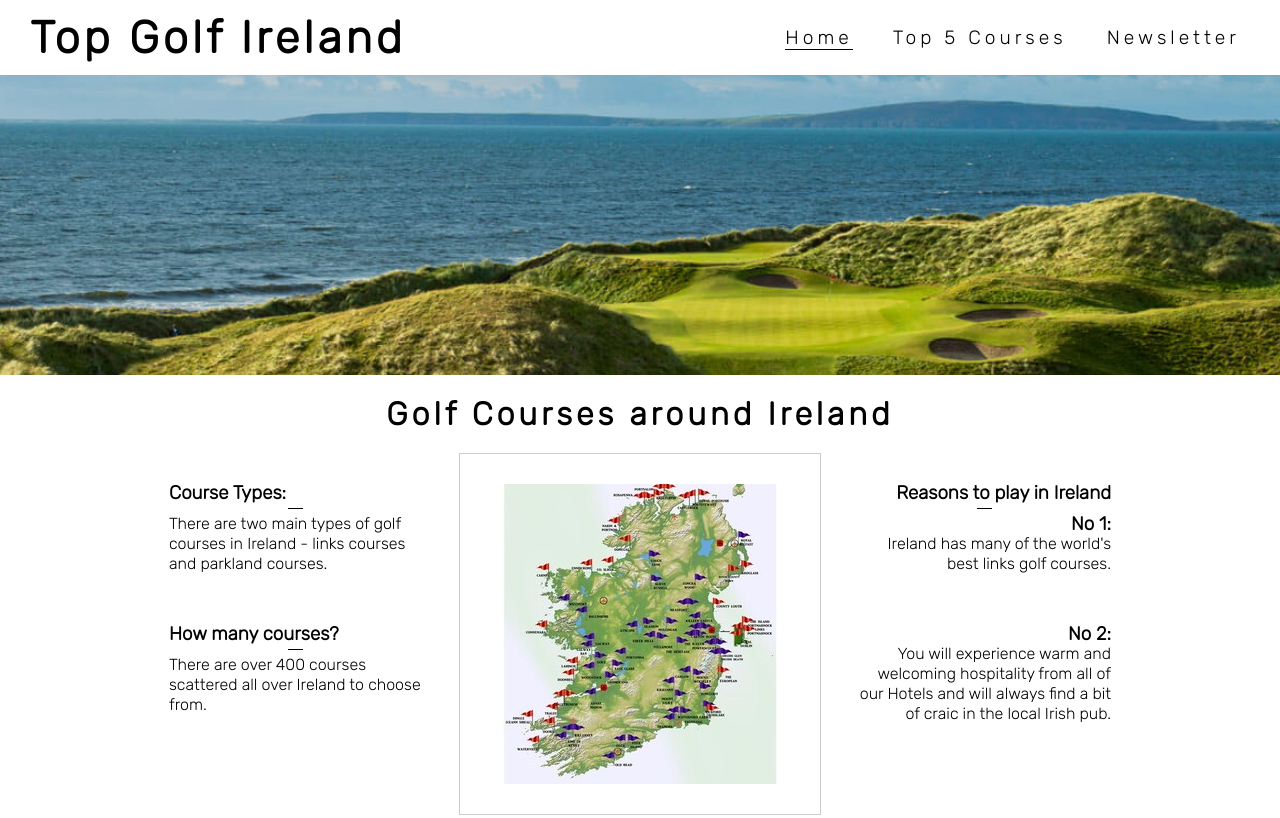
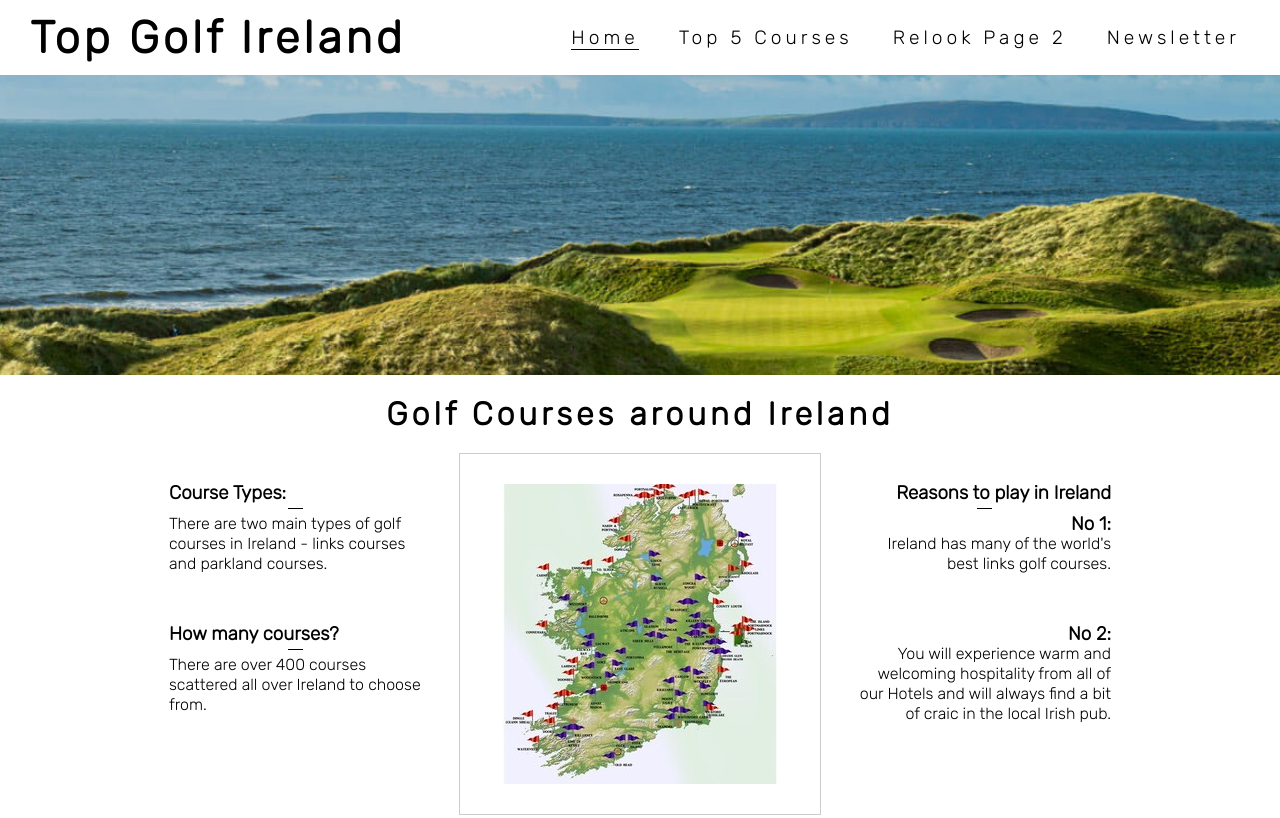
Before and after one commit to JennyDelaney/Portfolio_1_Project, a plain HTML site: page index.html in a window 1280 px wide. Shown: the top 818 px of the page. Drawn offline with Linux system fonts and the light colour scheme.

Commit message:
Add two new pages - newsletter.html and Relook_Top_5 courses.html. Add basic page code to both

```diff
--- a/index.html
+++ b/index.html
@@ -19,6 +19,9 @@
             <ul id="menu">
                 <li>
                     <a href="#">Newsletter</a>
+                </li>
+                <li>
+                    <a href="Relook_Top_5_courses.html">Relook Page 2</a>
                 </li>
                 <li>
                     <a href="top_5_courses.html">Top 5 Courses</a>
```
Also changed, not shown: top_5_courses.html (+3 -0 lines), Relook_Top_5_courses.html (added).
